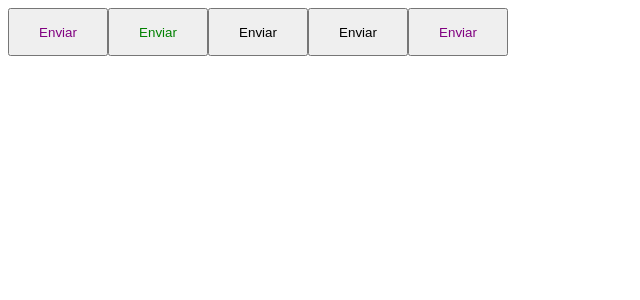
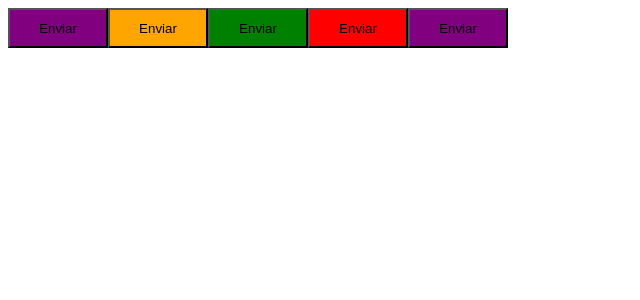
Before and after one commit to biancacangussu/ignite-timer, a React (Vite) app: page / in a window 1280 px wide. Shown: the top 300 px of the page, without its empty margins (0-640 px from the left). Built offline with nearby package versions, Linux system fonts and the light colour scheme.

Commit message:
:paintbrush: feat: starting with styled components

```diff
--- a/src/App.tsx
+++ b/src/App.tsx
@@ -4,10 +4,10 @@
 
   return (
    <>
-    <Button color="primary"/>
-    <Button color="secondary"/>
-    <Button color="sucess" />
-    <Button color="danger" />
+    <Button variant="primary"/>
+    <Button variant="secondary"/>
+    <Button variant="sucess" />
+    <Button variant="danger" />
     <Button />
    </>
   )
--- a/src/components/Button.module.css
+++ /dev/null
@@ -1,12 +0,0 @@
-.button {
-  width: 100px;
-  height: 48px;
-}
-
-.primary {
-  color: purple;
-}
-
-.secondary {
-  color: green;
-}
--- /dev/null
+++ b/src/components/Button.styles.ts
@@ -0,0 +1,25 @@
+import styled, { css } from 'styled-components';
+
+export type ButtonVariant = 'primary' | 'secondary' | 'danger' | 'sucess';
+
+interface ButtonContainerProps {
+  variant: ButtonVariant;
+}
+
+const buttonVariants = {
+  primary: 'purple',
+  secondary: 'orange',
+  danger: 'red',
+  sucess: 'green'
+};
+
+export const ButtonContainer = styled.button<ButtonContainerProps>`
+  width: 100px;
+  height: 40px;
+
+  ${props => {
+    return css`
+      background-color: ${buttonVariants[props.variant]}
+    `
+  }}
+`
--- a/src/components/Button.tsx
+++ b/src/components/Button.tsx
@@ -1,9 +1,9 @@
-import styles from './Button.module.css';
+import { ButtonContainer, ButtonVariant } from './Button.styles';
 
 interface ButtonProps {
-  color?: 'primary' | 'secondary' | 'danger' | 'sucess';
+  variant?: ButtonVariant;
 }
 
-export function Button({ color = 'primary' }: ButtonProps) {
-  return <button className={`${styles.button} ${styles[color]}`}>Enviar</button>
+export function Button({ variant = 'primary' }: ButtonProps) {
+  return <ButtonContainer variant={variant}>Enviar</ButtonContainer>
 }
```
